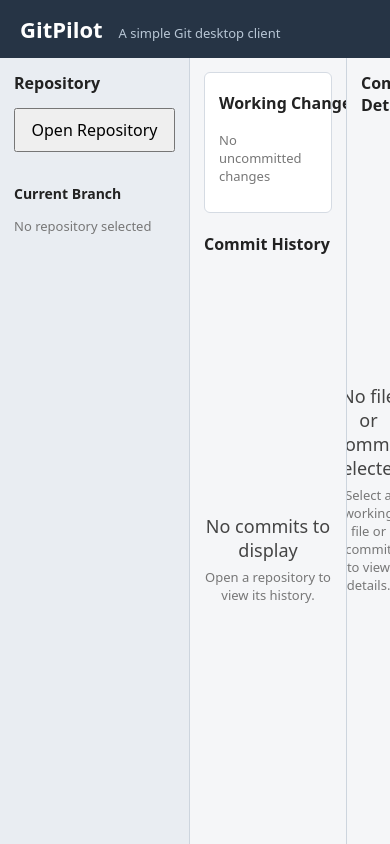
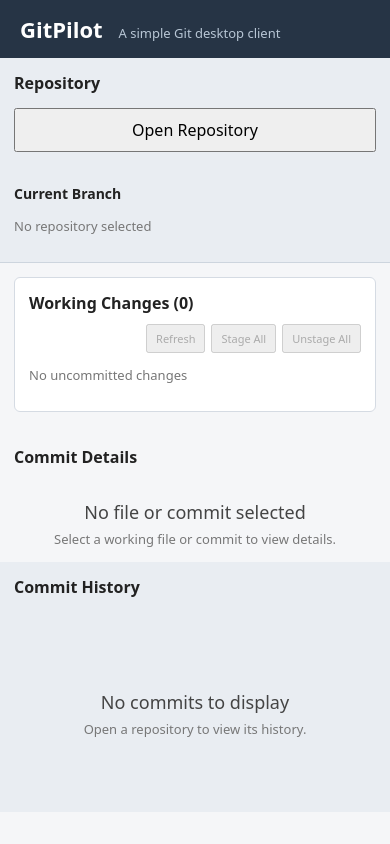
Before and after one commit to opteryx/gitpilot, a React (Vite) app: page / in a window 390 px wide. Built offline with nearby package versions, Linux system fonts and the light colour scheme.

Commit message:
Add responsive GitPilot layout

```diff
--- a/src/App.css
+++ b/src/App.css
@@ -57,14 +57,17 @@ button {
 /* Three-column layout */
 
 .app-main {
-	display: flex;
+	display: grid;
+	grid-template-columns: 240px minmax(0, 35%) minmax(0, 1fr);
+	grid-template-rows: auto minmax(0, 1fr);
 	flex: 1;
 	min-height: 0;
 	overflow: hidden;
 }
 
 .sidebar {
-	flex: 0 0 240px;
+	grid-column: 1;
+	grid-row: 1 / 3;
 	padding: 20px;
 	background: #e9edf2;
 	border-right: 1px solid #cdd5de;
@@ -72,19 +75,30 @@ button {
 }
 
 .content {
+	grid-column: 2;
+	grid-row: 1;
+	min-width: 0;
+	padding: 20px 20px 0;
+}
+
+.history-panel {
+	grid-column: 2;
+	grid-row: 2;
 	display: flex;
 	flex-direction: column;
-	flex: 0 0 35%;
 	min-width: 0;
+	min-height: 0;
 	padding: 20px;
 	overflow: hidden;
 }
 
 .details-panel {
+	grid-column: 3;
+	grid-row: 1 / 3;
 	display: flex;
 	flex-direction: column;
-	flex: 1;
 	min-width: 0;
+	min-height: 0;
 	padding: 20px;
 	overflow-y: auto;
 	border-left: 1px solid #cdd5de;
@@ -95,6 +109,7 @@ button {
 
 .sidebar h2,
 .content h2,
+.history-panel h2,
 .details-panel h2 {
 	margin: 0 0 14px;
 	font-size: 16px;
@@ -366,19 +381,40 @@ button {
 
 /* Smaller windows */
 
-@media (max-width: 900px) {
+/* Two-column layout for medium-sized windows */
+
+@media (min-width: 701px) and (max-width: 1200px) {
+	.app-main {
+		grid-template-columns: minmax(0, 1fr) minmax(0, 2fr);
+		grid-template-rows: auto minmax(0, 1fr);
+	}
+
 	.sidebar {
-		flex-basis: 190px;
+		grid-column: 1;
+		grid-row: 1;
 		padding: 14px;
+		border-right: 1px solid #cdd5de;
+	}
+
+	.history-panel {
+		grid-column: 1;
+		grid-row: 2;
+		padding: 14px;
+		background: #e9edf2;
+		border-right: 1px solid #cdd5de;
 	}
 
 	.content {
-		flex-basis: 40%;
-		padding: 14px;
+		grid-column: 2;
+		grid-row: 1;
+		padding: 14px 14px 0;
 	}
 
 	.details-panel {
+		grid-column: 2;
+		grid-row: 2;
 		padding: 14px;
+		border-left: none;
 	}
 }
 
@@ -395,8 +431,8 @@ button {
 
 .panel-heading {
 	display: flex;
-	align-items: center;
-	justify-content: space-between;
+	flex-direction: column;
+	align-items: stretch;
 	gap: 10px;
 	margin-bottom: 12px;
 }
@@ -430,14 +466,19 @@ button {
 }
 
 .working-change-status {
-	flex: 0 0 65px;
+	flex: 0 0 auto;
+	max-width: 75px;
 	font-weight: 600;
 	color: #356a9a;
+	font-size: 11px;
 }
 
 .working-change-path {
+	flex: 1;
 	min-width: 0;
-	overflow-wrap: anywhere;
+	overflow: hidden;
+	text-overflow: ellipsis;
+	white-space: nowrap;
 }
 
 .working-change {
@@ -463,3 +504,109 @@ button {
 	outline: 2px solid #356a9a;
 	outline-offset: -2px;
 }
+
+.working-change-row {
+	display: flex;
+	align-items: stretch;
+	gap: 6px;
+}
+
+.working-change-row .working-change {
+	flex: 1;
+	min-width: 0;
+}
+
+.stage-file-button {
+	flex-shrink: 0;
+	padding: 4px 6px;
+	font-size: 11px;
+	white-space: nowrap;
+	cursor: pointer;
+}
+
+.stage-file-button:disabled {
+	opacity: 0.4;
+	cursor: default;
+}
+.working-changes-actions {
+    display: flex;
+    flex-wrap: wrap;
+    align-items: center;
+    justify-content: flex-end;
+    gap: 6px;
+}
+
+.working-changes-actions button {
+	padding: 5px 8px;
+	font-size: 11px;
+	white-space: nowrap;
+}
+
+/* Single-column layout for narrow windows */
+
+@media (max-width: 700px) {
+	.sidebar {
+		order: 1;
+	}
+
+	.content {
+		order: 2;
+	}
+
+	.details-panel {
+		order: 3;
+	}
+
+	.history-panel {
+		order: 4;
+	}
+	.app-main {
+		display: flex;
+		flex-direction: column;
+		overflow-y: auto;
+	}
+
+	.sidebar,
+	.content,
+	.history-panel,
+	.details-panel {
+		flex: none;
+		width: 100%;
+		min-height: auto;
+		padding: 14px;
+		overflow: visible;
+	}
+
+	.sidebar {
+		border-right: none;
+		border-bottom: 1px solid #cdd5de;
+	}
+
+	.content {
+		padding-bottom: 0;
+	}
+
+	.details-panel {
+		border-left: none;
+	}
+
+	.history-panel {
+		min-height: 250px;
+		background: #e9edf2;
+		border-right: none;
+	}
+
+	.commit-list {
+		flex: none;
+		max-height: 300px;
+		overflow-y: auto;
+	}
+
+	.file-diff-panel {
+		min-height: 250px;
+	}
+
+	.file-diff {
+		min-height: 180px;
+	}
+}
--- a/src/App.jsx
+++ b/src/App.jsx
@@ -18,6 +18,7 @@ function App() {
 	const [workingChanges, setWorkingChanges] = useState([]);
 	const [changesLoading, setChangesLoading] = useState(false);
 	const [selectedWorkingFile, setSelectedWorkingFile] = useState(null);
+	const [workingDiffMode, setWorkingDiffMode] = useState("unstaged");
 
 	// Separate request IDs prevent stale asynchronous results.
 	const repoRequestId = useRef(0);
@@ -144,6 +145,64 @@ function App() {
 		}
 	}
 
+	async function stageWorkingFile(file) {
+		try {
+			await invoke("stage_file", {
+				repoPath,
+				filePath: file.path,
+			});
+
+			await refreshWorkingChanges();
+		} catch (err) {
+			setError(String(err));
+		}
+	}
+
+	async function unstageWorkingFile(file) {
+		try {
+			await invoke("unstage_file", {
+				repoPath,
+				filePath: file.path,
+			});
+
+			await refreshWorkingChanges();
+		} catch (err) {
+			setError(String(err));
+		}
+	}
+
+	async function stageAllFiles() {
+		if (!repoPath) return;
+
+		try {
+			setError("");
+
+			await invoke("stage_all", {
+				repoPath,
+			});
+
+			await refreshWorkingChanges();
+		} catch (err) {
+			setError(String(err));
+		}
+	}
+
+	async function unstageAllFiles() {
+		if (!repoPath) return;
+
+		try {
+			setError("");
+
+			await invoke("unstage_all", {
+				repoPath,
+			});
+
+			await refreshWorkingChanges();
+		} catch (err) {
+			setError(String(err));
+		}
+	}
+
 	async function selectWorkingFile(file) {
 		if (!repoPath) return;
 
@@ -165,6 +224,7 @@ function App() {
 			const result = await invoke("get_working_file_diff", {
 				repoPath,
 				filePath: file.path,
+				staged: file.indexStatus !== " " && file.indexStatus !== "?",
 			});
 
 			if (id !== fileRequestId.current) return;
@@ -308,6 +368,7 @@ function App() {
 						<div className="panel-heading">
 							<h2>Working Changes ({workingChanges.length})</h2>
 
+							<div className="working-changes-actions">
 								<button
 									type="button"
 									onClick={() => refreshWorkingChanges()}
@@ -315,6 +376,39 @@ function App() {
 								>
 									{changesLoading ? "Loading..." : "Refresh"}
 								</button>
+
+								<button
+									type="button"
+									onClick={stageAllFiles}
+									disabled={
+										!repoPath ||
+										changesLoading ||
+										!workingChanges.some(
+											(file) =>
+												file.worktreeStatus !== " " ||
+												file.indexStatus === "?",
+										)
+									}
+								>
+									Stage All
+								</button>
+
+								<button
+									type="button"
+									onClick={unstageAllFiles}
+									disabled={
+										!repoPath ||
+										changesLoading ||
+										!workingChanges.some(
+											(file) =>
+												file.indexStatus !== " " &&
+												file.indexStatus !== "?",
+										)
+									}
+								>
+									Unstage All
+								</button>
+							</div>
 						</div>
 
 						{workingChanges.length === 0 ? (
@@ -326,6 +420,10 @@ function App() {
 						) : (
 							<div className="working-changes-list">
 								{workingChanges.map((file) => (
+									<div
+										className="working-change-row"
+										key={file.path}
+									>
 										<button
 											type="button"
 											className={`working-change ${
@@ -334,31 +432,83 @@ function App() {
 													? "selected"
 													: ""
 											}`}
-										key={file.path}
-										onClick={() => selectWorkingFile(file)}
+											onClick={() =>
+												selectWorkingFile(file)
+											}
 											aria-pressed={
 												selectedWorkingFile?.path ===
 												file.path
 											}
 										>
 											<span className="working-change-status">
-											{file.indexStatus !== " " &&
-											file.indexStatus !== "?"
-												? "Staged"
-												: file.worktreeStatus === "?"
+												{file.indexStatus === "?" &&
+												file.worktreeStatus === "?"
 													? "Untracked"
+													: file.indexStatus !== " "
+														? file.worktreeStatus !==
+															" "
+															? "Staged + Unstaged"
+															: "Staged"
+														: file.worktreeStatus ===
+															  "D"
+															? "Deleted"
+															: file.worktreeStatus ===
+																  "A"
+																? "Added"
+																: file.worktreeStatus ===
+																	  "R"
+																	? "Renamed"
 																	: "Modified"}
 											</span>
 
-										<span className="working-change-path">
+											<span
+												className="working-change-path"
+												title={file.path}
+											>
 												{file.path}
 											</span>
 										</button>
+
+										<>
+											{(file.worktreeStatus !== " " ||
+												file.indexStatus === "?") && (
+												<button
+													type="button"
+													className="stage-file-button"
+													onClick={() =>
+														stageWorkingFile(file)
+													}
+													title={`Stage ${file.path}`}
+												>
+													Stage
+												</button>
+											)}
+
+											{file.indexStatus !== " " &&
+												file.indexStatus !== "?" && (
+													<button
+														type="button"
+														className="stage-file-button"
+														onClick={() =>
+															unstageWorkingFile(
+																file,
+															)
+														}
+														title={`Unstage ${file.path}`}
+													>
+														Unstage
+													</button>
+												)}
+										</>
+									</div>
 								))}
 							</div>
 						)}
 					</div>
+				</section>
 
+				{/* COMMIT HISTORY — Independent layout section */}
+				<section className="history-panel">
 					<h2>Commit History</h2>
 
 					{commits.length === 0 ? (
```
Also changed, not shown: 1 other file (tests, documents, lock files or other folders). Lines whose indentation alone changed are shown as unchanged.
